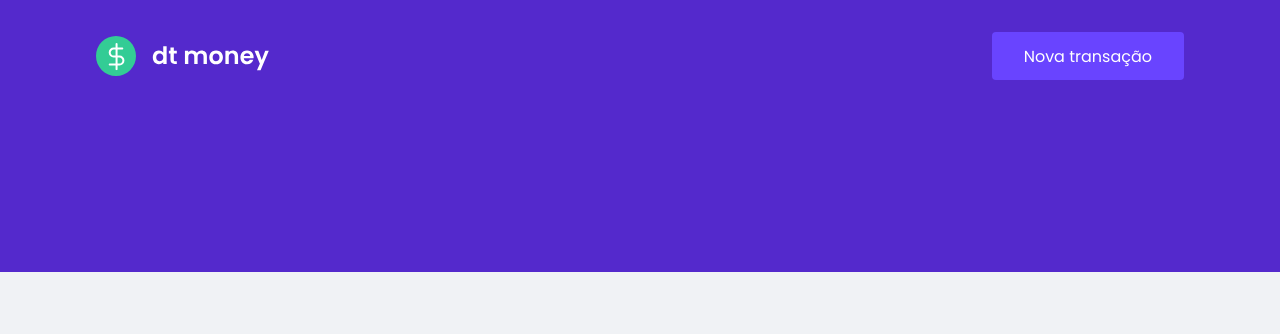
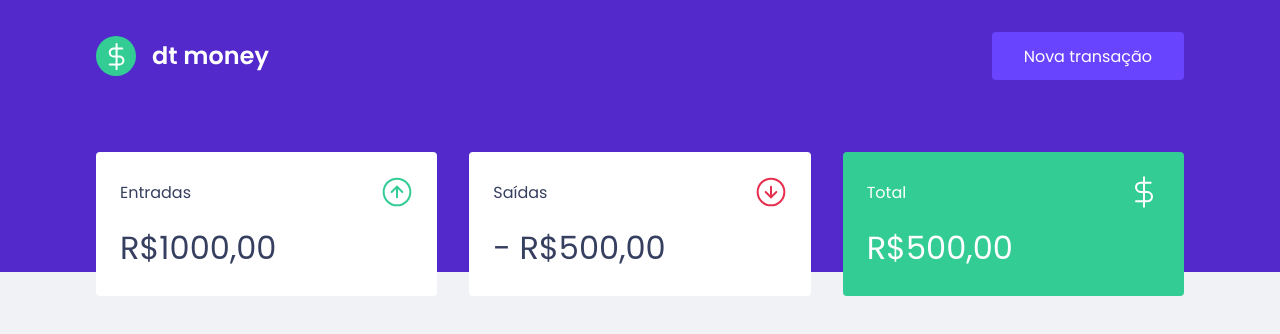
Before and after one commit to matheus-crivellari/ignite-02-dtmoney, a React (Create React App) app: page / in a window 1280 px wide. Shown: the top 334 px of the page. Built offline with nearby package versions, Linux system fonts and the light colour scheme.

Commit message:
feat: add summary layout

```diff
--- a/src/App.tsx
+++ b/src/App.tsx
@@ -1,3 +1,4 @@
+import { Dashboard } from "./components/Dashboard";
 import { Header } from "./components/Header";
 import { GlobalStyle } from "./styles/global";
 
@@ -5,6 +6,7 @@
   return (
     <>
       <Header />
+      <Dashboard />
       <GlobalStyle />
     </>
   );
--- /dev/null
+++ b/src/components/Dashboard/index.tsx
@@ -0,0 +1,10 @@
+import { Summary } from "../Summary";
+import { Container } from "./styles";
+
+export function Dashboard() {
+    return (
+        <Container>
+            <Summary />
+        </Container>
+    )
+}
--- /dev/null
+++ b/src/components/Dashboard/styles.ts
@@ -0,0 +1,7 @@
+import styled from "styled-components";
+
+export const Container = styled.main`
+    max-width: 1120px;
+    margin: 0 auto;
+    padding: 2.5rem 1rem;
+`;
--- /dev/null
+++ b/src/components/Summary/index.tsx
@@ -0,0 +1,32 @@
+import { Container } from "./styles";
+import incomeImg from '../../assets/income.svg';
+import outcomeImg from '../../assets/outcome.svg';
+import totalImg from '../../assets/total.svg';
+
+export function Summary() {
+    return (
+        <Container>
+            <div>
+                <header>
+                    <p>Entradas</p>
+                    <img src={incomeImg} alt="Entradas" />
+                </header>
+                <strong>R$1000,00</strong>
+            </div>
+            <div>
+                <header>
+                    <p>Saídas</p>
+                    <img src={outcomeImg} alt="Saídas" />
+                </header>
+                <strong>- R$500,00</strong>
+            </div>
+            <div className="highlight-background">
+                <header>
+                    <p>Total</p>
+                    <img src={totalImg} alt="Total" />
+                </header>
+                <strong>R$500,00</strong>
+            </div>
+        </Container>
+    );
+}
--- /dev/null
+++ b/src/components/Summary/styles.ts
@@ -0,0 +1,34 @@
+import styled from "styled-components";
+
+export const Container = styled.div`
+    display: grid;
+    grid-template-columns: repeat(3, 1fr);
+    gap: 2rem;
+    margin-top: -10rem;
+
+    div {
+        background-color: var(--shape);
+        padding: 1.5rem;
+        border-radius: .25rem;
+        color: var(--text-title);
+
+        header {
+            display: flex;
+            align-items: center;
+            justify-content: space-between;
+        }
+
+        strong {
+            display: block;
+            margin-top: 1rem;
+            font-size: 2rem;
+            font-weight: normal;
+            line-height: 3rem;
+        }
+
+        &.highlight-background {
+            background-color: var(--green);
+            color: #fff;
+        }
+    }
+`
--- a/src/styles/global.ts
+++ b/src/styles/global.ts
@@ -4,6 +4,7 @@
     :root{
         --background: #f0f2f5;
         --red: #e52e4d;
+        --green: #33cc95;
         --blue: #5429cc;
         --blue-light: #6944ff;
         --text-title: #363f5f;
```
